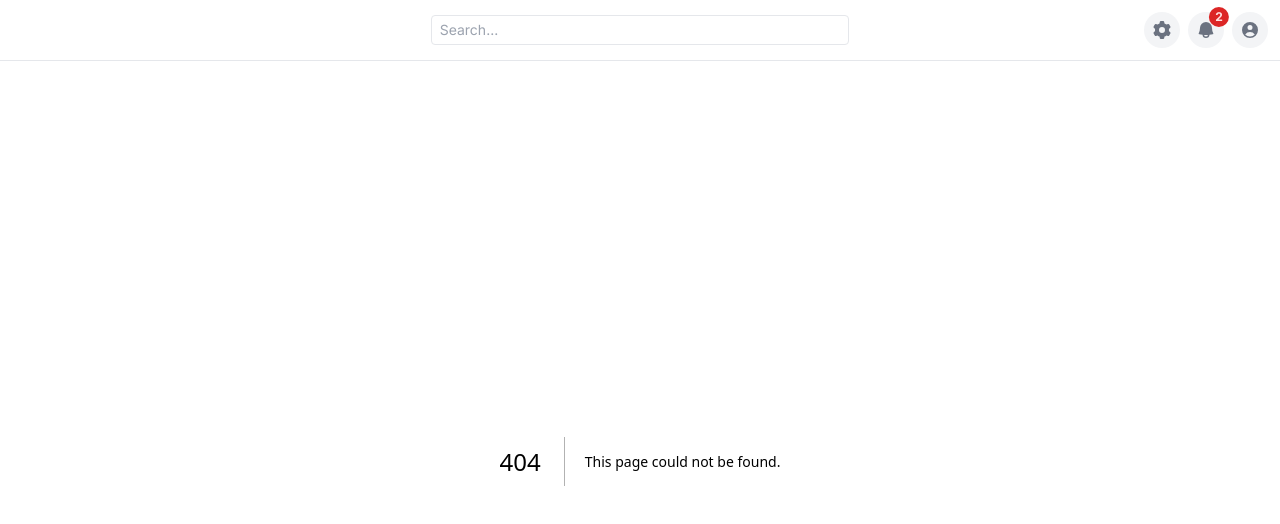
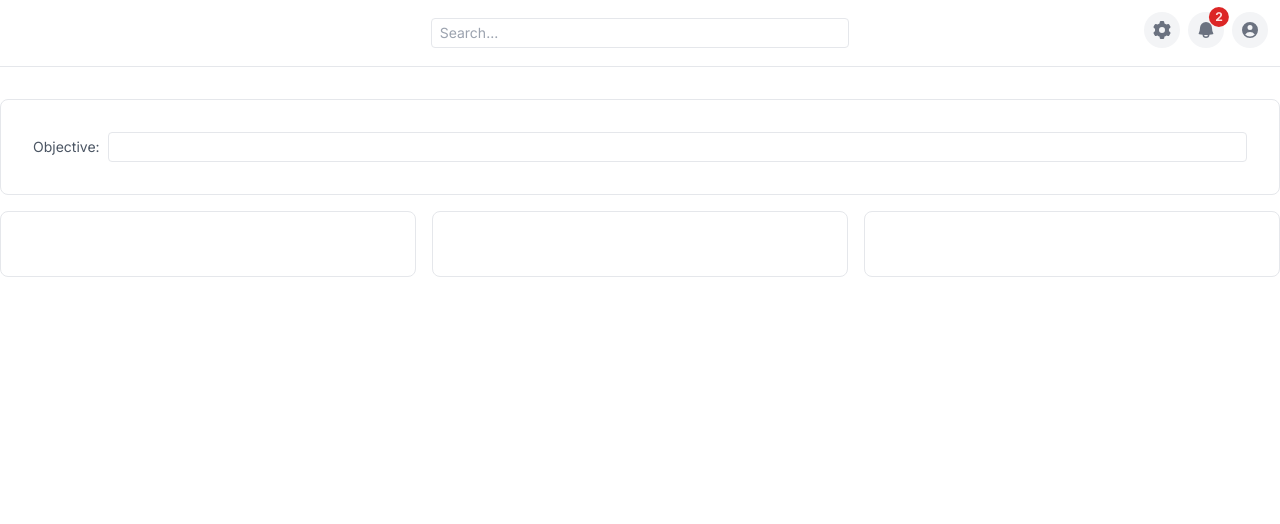
Before and after one commit to korbindeman/project-c, a Next.js app: page /ogsm/1 in a window 1280 px wide. Before the commit this address had no page. Shown: the top 524 px of the page. Built offline with nearby package versions, Linux system fonts and the light colour scheme.

Commit message:
feat: added notification menu

```diff
--- a/app/Navbar.tsx
+++ b/app/Navbar.tsx
@@ -4,6 +4,7 @@ import {
   UserCircleIcon,
 } from "@heroicons/react/20/solid";
 import Link from "next/link";
+import Notifications from "./Notifications";
 
 export default function Navbar() {
   return (
@@ -18,15 +19,19 @@ export default function Navbar() {
       </div>
       <div className="w-1/3">
         <ul className="flex justify-end gap-2">
+          <div className="">
             <li className="cursor-pointer rounded-full bg-gray-100 p-2 transition hover:bg-gray-200">
               <Cog6ToothIcon className="h-5 w-5 text-gray-500" />
             </li>
+          </div>
+          <Notifications>
             <li className="relative cursor-pointer rounded-full bg-gray-100 p-2 transition hover:bg-gray-200">
               <BellIcon className="h-5 w-5 text-gray-500" />
               <span className="absolute right-0 top-0 inline-flex -translate-y-1/4 translate-x-1/4 transform items-center justify-center rounded-full bg-red-600 px-1.5 py-1 text-xs font-bold leading-none text-red-100">
                 2
               </span>
             </li>
+          </Notifications>
           <Link href={"/dashboard"}>
             <li className="cursor-pointer rounded-full bg-gray-100 p-2 transition hover:bg-gray-200">
               <UserCircleIcon className="h-5 w-5 text-gray-500" />
--- /dev/null
+++ b/app/Notifications.tsx
@@ -0,0 +1,42 @@
+"use client";
+
+import Card from "@/components/Card";
+import { Popover } from "@headlessui/react";
+import { ReactNode } from "react";
+
+function Notification() {
+  return (
+    <div className="cursor-pointer border-b px-2 py-4 hover:bg-gray-50">
+      <div className="flex items-start gap-2">
+        <div className="py-1.5">
+          <div className="h-2 w-2 rounded-full bg-blue-400"></div>
+        </div>
+        <div className="">
+          <h3 className="text-sm">Notification title</h3>
+          <p className="text-xs text-gray-500">
+            Notification description. Lorem ipsum dolor sit amet.
+          </p>
+        </div>
+      </div>
+    </div>
+  );
+}
+
+type Props = { children: ReactNode };
+export default function Notifications({ children }: Props) {
+  return (
+    <Popover className="relative">
+      <Popover.Button>{children}</Popover.Button>
+
+      <Popover.Panel className="absolute right-0 top-10 z-10">
+        <div className="w-80">
+          <Card>
+            <h2 className="border-b pb-3">Notifications</h2>
+            <Notification />
+            <Notification />
+          </Card>
+        </div>
+      </Popover.Panel>
+    </Popover>
+  );
+}
--- a/app/dashboard/page.tsx
+++ b/app/dashboard/page.tsx
@@ -29,10 +29,8 @@ function ProjectCard() {
 
 export default function Dashboard() {
   return (
-    <main className="container mx-auto mt-8">
-      <div className="grid grid-cols-3 gap-4">
-        <ProjectCard />
-      </div>
+    <main className="grid grid-cols-3 gap-4">
+      <ProjectCard />
     </main>
   );
 }
--- a/app/layout.tsx
+++ b/app/layout.tsx
@@ -19,7 +19,7 @@ export default function RootLayout({
     <html lang="en">
       <body className={inter.className}>
         <Navbar />
-        {children}
+        <div className="container mx-auto mt-8">{children}</div>
       </body>
     </html>
   );
--- /dev/null
+++ b/app/ogsm/[id]/page.tsx
@@ -0,0 +1,20 @@
+import Card from "@/components/Card";
+
+export default function Ogsm() {
+  return (
+    <div className="grid grid-cols-3 gap-4">
+      <div className="col-span-3">
+        <Card>
+          <div className="flex items-center gap-2">
+            <span className="text-sm text-gray-600">Objective:</span>
+            <input
+              type="text"
+              className="w-full rounded border px-2 py-1 text-sm"
+            />
+          </div>
+        </Card>
+      </div>
+      <Card></Card> <Card></Card> <Card></Card>
+    </div>
+  );
+}
--- /dev/null
+++ b/components/Card.tsx
@@ -0,0 +1,6 @@
+import { ReactNode } from "react";
+
+type Props = { children?: ReactNode };
+export default function Card({ children }: Props) {
+  return <div className="rounded-lg border bg-white p-8">{children}</div>;
+}
--- a/package.json
+++ b/package.json
@@ -10,6 +10,7 @@
         "format": "prettier --write --ignore-path .gitignore ."
     },
     "dependencies": {
+        "@headlessui/react": "^1.7.17",
         "@heroicons/react": "^2.0.18",
         "next": "latest",
         "prettier": "^3.0.3",
```
Also changed, not shown: 1 other file (tests, documents, lock files or other folders). Lines whose indentation alone changed are shown as unchanged.
